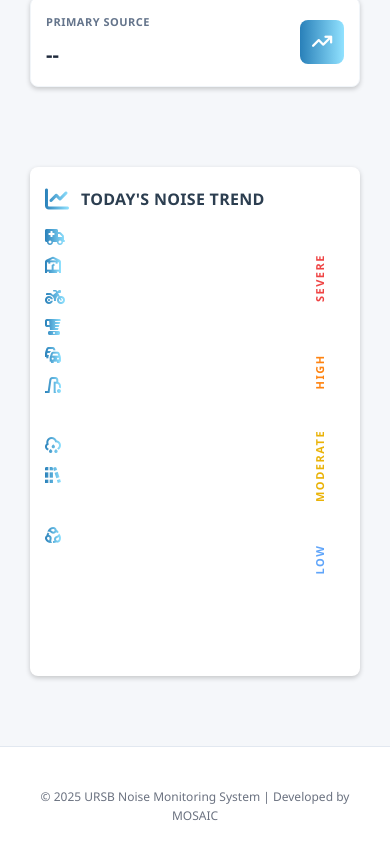
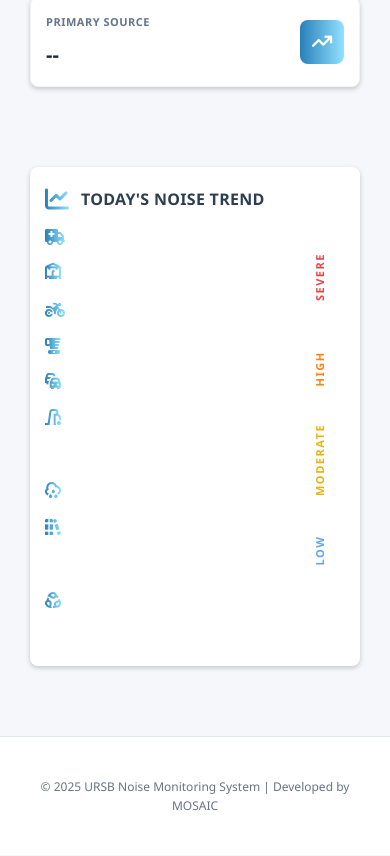
Before and after one commit to aldaydianarose8-blip/urs-public-dashboard, a plain HTML site: page frontend/index.html in a window 390 px wide. Shown: the part 669-1525 px from the top of the page. Drawn offline with nearby package versions, Linux system fonts and the light colour scheme; no server answers.

Commit message:
Fix: align Y-axis noise icons with dB tags and fix mobile spacing

```diff
--- a/frontend/style.css
+++ b/frontend/style.css
@@ -495,8 +495,8 @@ body {
     flex-direction: column;
     justify-content: space-between;
     padding-top: 5px;
-    padding-bottom: 70px;
-    min-width: 35px;
+    padding-bottom: 25px;
+    min-width: 30px;
 }
 
 .noise-icon {
@@ -1050,8 +1050,8 @@ body {
     }
 
     .noise-icons {
-        width: 60px;
-        margin-right: -20px;
+        width: 35px;
+        margin-right: -10px;
     }
 
     .source-icon i {
@@ -1170,9 +1170,9 @@ body {
 
 
     .noise-icons {
-        width: 50px;
-        padding-bottom: 100px;
-        margin-right: -20px;
+        width: 30px;
+        padding-bottom: 25px;
+        margin-right: -15px;
     }
 
 
```
